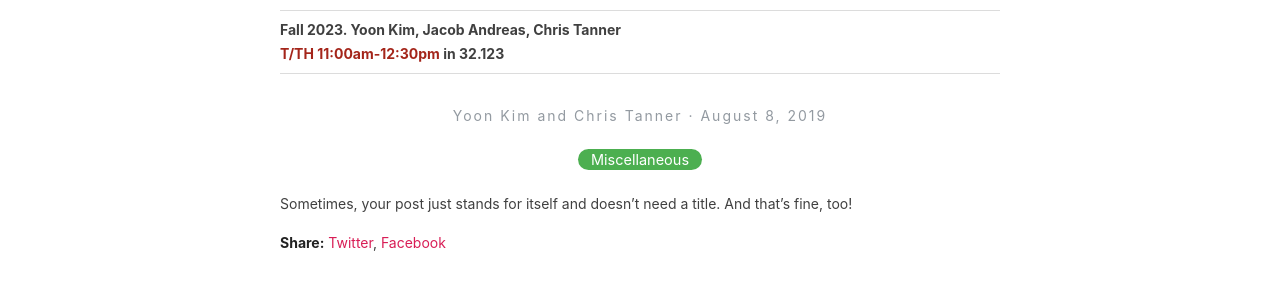
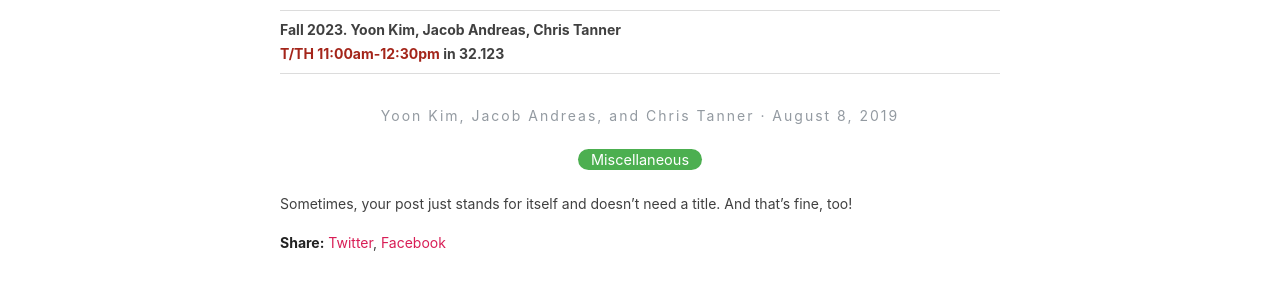
Before and after one commit to mit-6861/MIT-6861.github.io, a Jekyll site: the page built from _posts/2019-08-08-no-title-posts.md, in a window 1280 px wide. Shown: the part 157-457 px from the top of the page. Built offline with Jekyll 4.4.1, drawn with Linux system fonts in a browser that asks for light colours.

Commit message:
Update _config.yml

```diff
--- a/_config.yml
+++ b/_config.yml
@@ -6,7 +6,7 @@
 name: 6.861* Quantitative Methods for NLP
 
 # Name of the author
-author: Yoon Kim and Chris Tanner
+author: Yoon Kim, Jacob Andreas, and Chris Tanner
 
 # Short bio or description (displayed in the header)
 description: Advanced NLP
```
